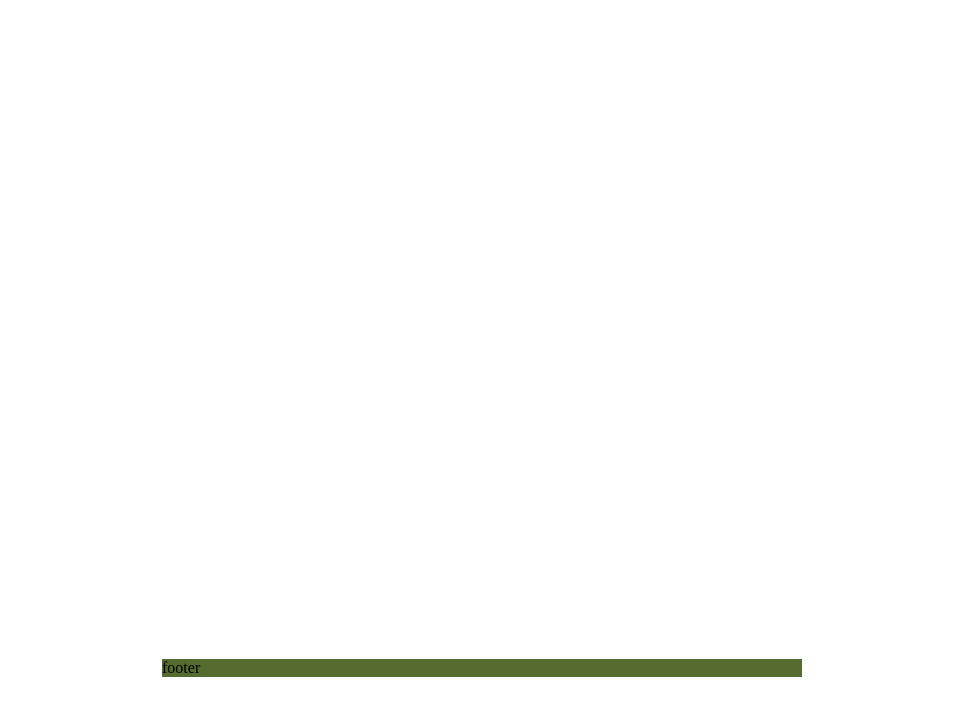
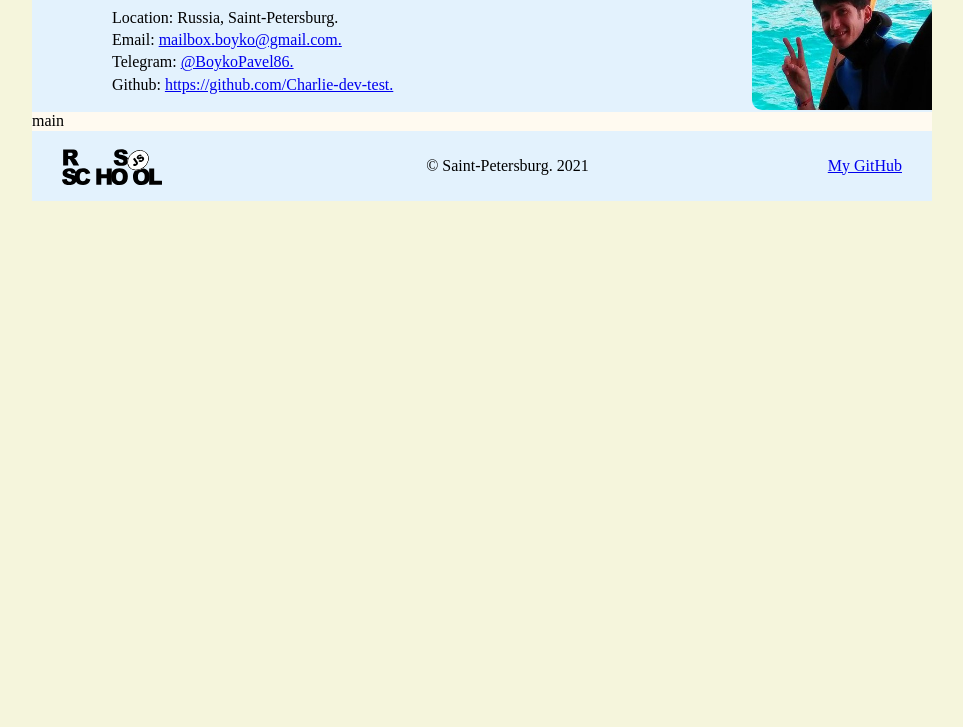
Before and after one commit to Charlie-dev-test/rsschool-cv, a plain HTML site: page index.html in a window 1280 px wide. Shown: the part 123-850 px from the top of the page, without its empty margins (158-1121 px from the left). Before the commit the page ends 800 px from the top, so only its background shows below. Drawn offline with Linux system fonts and the light colour scheme.

Commit message:
feat: add basic styles and markdown

```diff
--- a/css/style.css
+++ b/css/style.css
@@ -2,27 +2,70 @@ html{
     height: 100%;
 }
 body{
+    height: 100%;
+    background-color: #f5f5dc;
+}
+main{
+    max-width: 900px;
     display: flex;
     flex-direction: column;
-    height: 100%;
-    width: 50%;
+    margin-left: auto;
     margin-right: auto;
-    margin-left: auto;
+    margin-top: 50px;
 }
 header{
     flex-grow: 0;
     flex-shrink: 0;
     flex-basis: auto;
-    background: green;
+    width: 100%;
+    display: flex;
+    flex-wrap: nowrap;
+    justify-content: space-between;
+    align-items: center;
+    border-radius: 10px 10px 0 0;
+    background-color: #E3F2FD;
 }
-main{
+header img{
+    width: 180px;
+    height: 180px;
+    border-radius: 10px 10px 0 10px;
+}
+header .desc{
+    margin-left: 80px;
+}
+header .desc ul{
+    list-style: none;
+    padding-left: 0;
+}
+.desc ul li{
+    line-height: 1.4;
+}
+section{
     flex-grow: 1;
     flex-shrink: 0;
     flex-basis: auto;
+    width: 100%;
+    background-color: #fffaf0;
+}
+.content{
+    /*height: 300px;*/
 }
 footer{
     flex-grow: 0;
     flex-shrink: 0;
     flex-basis: auto;
-    background: darkolivegreen;
+    background: #E3F2FD;
+    padding: 10px 30px 10px 30px;
 }
+.footer{
+    display: flex;
+    flex-direction: row;
+    justify-content: space-between;
+    align-items: center;
+}
+.footer-rss{
+    display: block;
+    width: 100px;
+    height: 35px;
+    padding-right: 25px;
+}
--- a/index.html
+++ b/index.html
@@ -4,19 +4,36 @@
     <meta charset="utf-8">
     <meta http-equiv="x-ua-compatible" content="ie=edge">
     <meta name="viewport" content="width=device-width, user-scalable=no, initial-scale=1.0, maximum-scale=1.0, minimum-scale=1.0">
-    <title>Title</title>
+    <title>HTML CV</title>
     <link rel="stylesheet" href="css/normalize.css">
     <link rel="stylesheet" href="css/style.css">
 </head>
 <body>
-    <header>
-    header
-    </header>
     <main>
-    main
+        <header>
+            <div class="desc">
+                <h1>Pavel Boyko</h1>
+                <ul>
+                    <li>Location: Russia, Saint-Petersburg.</li>
+                    <li>Email: <a href="mailto:mailbox.boyko@gmail.com">mailbox.boyko@gmail.com.</a></li>
+                    <li>Telegram: <a href="https://t.me/BoykoPavel86" target="_blank">@BoykoPavel86.</a></li>
+                    <li>Github: <a href="https://github.com/Charlie-dev-test" target="_blank">https://github.com/Charlie-dev-test.</a></li>
+                </ul>
+            </div>
+            <img src="img/portfolio2.jpg" alt="">
+        </header>
+        <section>
+            <div class="content">
+                main
+            </div>
+        </section>
+        <footer>
+            <nav class="footer">
+                <a class="footer-rss" href="https://rs.school/js/"><img src="img/rs_school_js.svg" alt=""></a>
+                <p>© Saint-Petersburg. 2021</p>
+                <a class="footer-git" href="https://github.com/Charlie-dev-test">My GitHub</a>
+            </nav>
+        </footer>
     </main>
-    <footer>
-    footer
-    </footer>
 </body>
 </html>
```
Also changed, not shown: img/portfolio.jpg (deleted), img/portfolio2.jpg (added), img/rs_school_js.svg (added).
